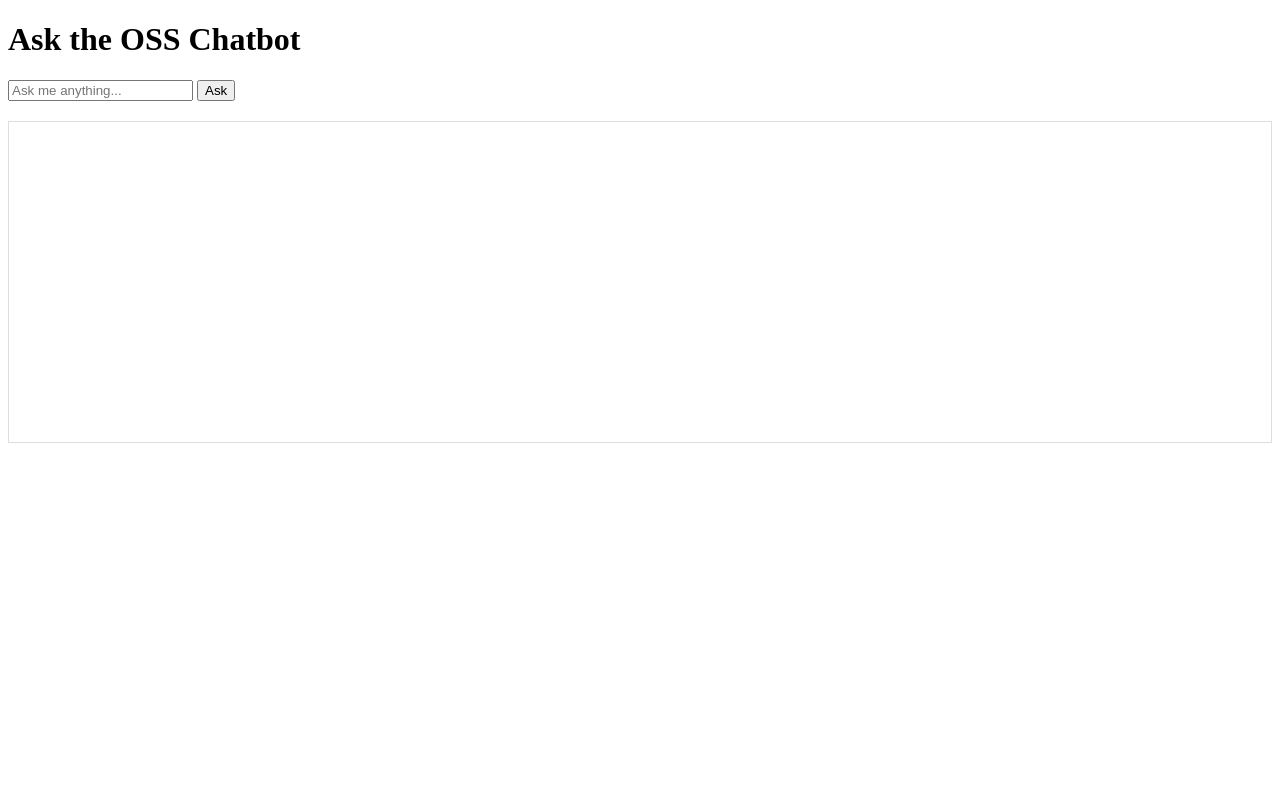
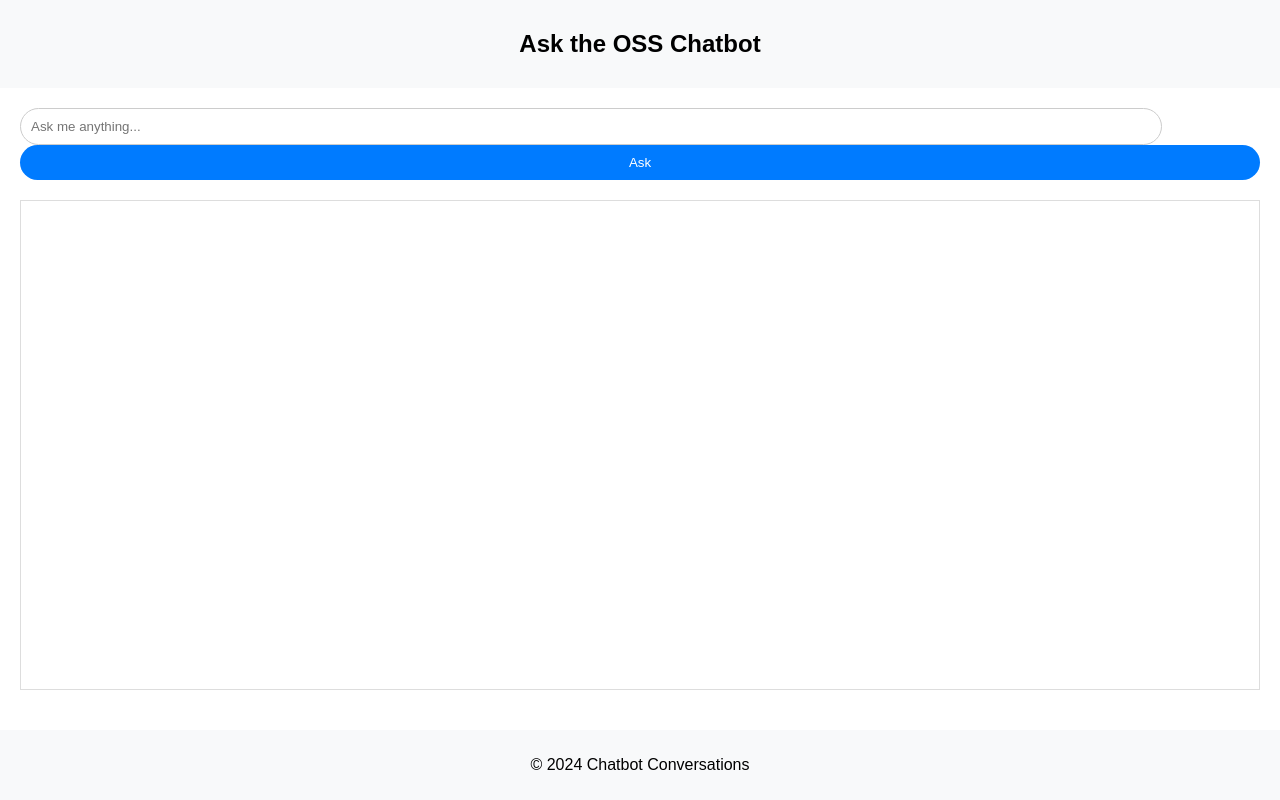
Before and after one commit to NCSUTAChatBot/llm-chatbot, a Flask app: page /form in a window 1280 px wide. Run offline with Flask 2, Linux system fonts and the light colour scheme.

Commit message:
attempt to move the chatbox to the bottom

```diff
--- a/templates/form.html
+++ b/templates/form.html
@@ -1,41 +1,103 @@
 <!DOCTYPE html>
-<html>
+<html lang="en">
 <head>
-    <!-- Include marked.js from CDN -->
-    <!-- <script src="https://cdn.jsdelivr.net/npm/marked/marked.min.js"></script> -->
+    <meta charset="UTF-8">
+    <meta name="viewport" content="width=device-width, initial-scale=1.0">
     <title>Simple Chatbot Conversation</title>
     <style>
+        body {
+            font-family: Arial, sans-serif;
+            margin: 0;
+            padding: 0;
+            display: flex;
+            flex-direction: column;
+            height: 100vh;
+        }
+
+        header, footer {
+            background-color: #f8f9fa;
+            padding: 10px 20px;
+            text-align: center;
+        }
+
+        main {
+            flex: 1;
+            display: flex;
+            flex-direction: column;
+            padding: 20px;
+        }
+
         #conversation {
+            flex: 1;
             border: 1px solid #ddd;
             padding: 10px;
-            margin-top: 20px;
-            height: 300px;
+            margin: 20px 0;
             overflow-y: auto;
+            display: flex;
+            flex-direction: column;
+            gap: 10px;
         }
 
         .message {
-            margin-bottom: 15px;
-            padding: 8px;
-            border-radius: 4px;
+            padding: 10px;
+            border-radius: 10px;
+            max-width: 80%;
         }
 
         .user {
+            align-self: flex-end;
             background-color: #f0f0f0;
-            text-align: left;
         }
 
         .bot {
+            align-self: flex-start;
             background-color: #e0eaff;
-            text-align: left;
+        }
+
+        #question {
+            padding: 10px;
+            border: 1px solid #ccc;
+            border-radius: 20px;
+            width: calc(100% - 120px);
+            margin-right: 10px;
+        }
+
+        button {
+            background-color: #007bff;
+            color: white;
+            padding: 10px 20px;
+            border: none;
+            border-radius: 20px;
+            cursor: pointer;
+        }
+
+        button:hover {
+            background-color: #0056b3;
+        }
+
+        @media (max-width: 600px) {
+            #question {
+                width: calc(100% - 90px);
+            }
         }
     </style>
 </head>
 <body>
-    <h1>Ask the OSS Chatbot</h1>
-    <input type="text" id="question" placeholder="Ask me anything...">
-    <button onclick="submitQuestion()">Ask</button>
+    <header>
+        <h2>Ask the OSS Chatbot</h2>
+    </header>
 
-    <div id="conversation"></div>
+    <main>
+        <input type="text" id="question" placeholder="Ask me anything...">
+        <button onclick="submitQuestion()">Ask</button>
+
+        <div id="conversation"></div>
+    </main>
+
+    <footer>
+        <p>&copy; 2024 Chatbot Conversations</p>
+    </footer>
+
     <script>
         async function submitQuestion() {
             const questionInput = document.getElementById('question');
```
